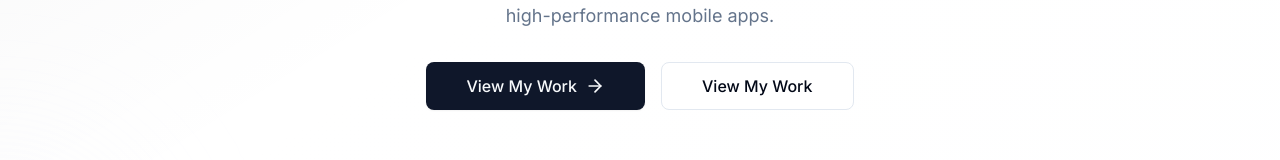
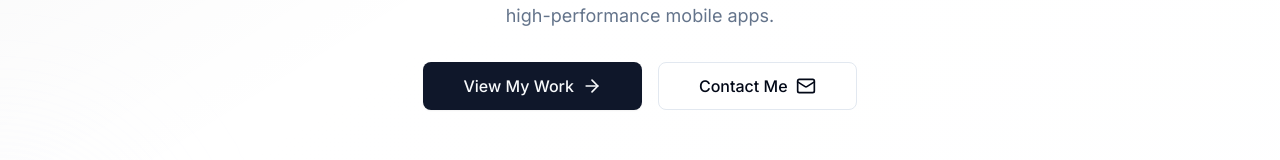
Before and after one commit to oiu85/abdullah-portflio-nextJs, a Next.js app in the folder apps/portfolio/: page / in a window 1280 px wide. Shown: the part 514-674 px from the top of the page. Built offline with nearby package versions, Linux system fonts and the light colour scheme; no server answers; the database is empty.

Commit message:
Change second hero button from 'View My Work' to 'Contact Me'

```diff
--- a/apps/portfolio/src/components/sections/hero-section.tsx
+++ b/apps/portfolio/src/components/sections/hero-section.tsx
@@ -3,7 +3,7 @@
 import Link from 'next/link';
 import Image from 'next/image';
 import { motion } from 'framer-motion';
-import { ArrowRight, Download, Github, Linkedin, Twitter } from 'lucide-react';
+import { ArrowRight, Download, Github, Linkedin, Twitter, Mail } from 'lucide-react';
 import { Button, Badge } from '@portfolio/ui';
 import type { Profile } from '@portfolio/types';
 
@@ -104,7 +104,10 @@ export function HeroSection({ profile }: HeroSectionProps) {
               </Link>
             </Button>
             <Button variant="outline" size="xl" asChild>
-              <Link href="/projects">View My Work</Link>
+              <Link href="/contact">
+                Contact Me
+                <Mail className="ml-2 h-5 w-5" />
+              </Link>
             </Button>
           </motion.div>
 
```
